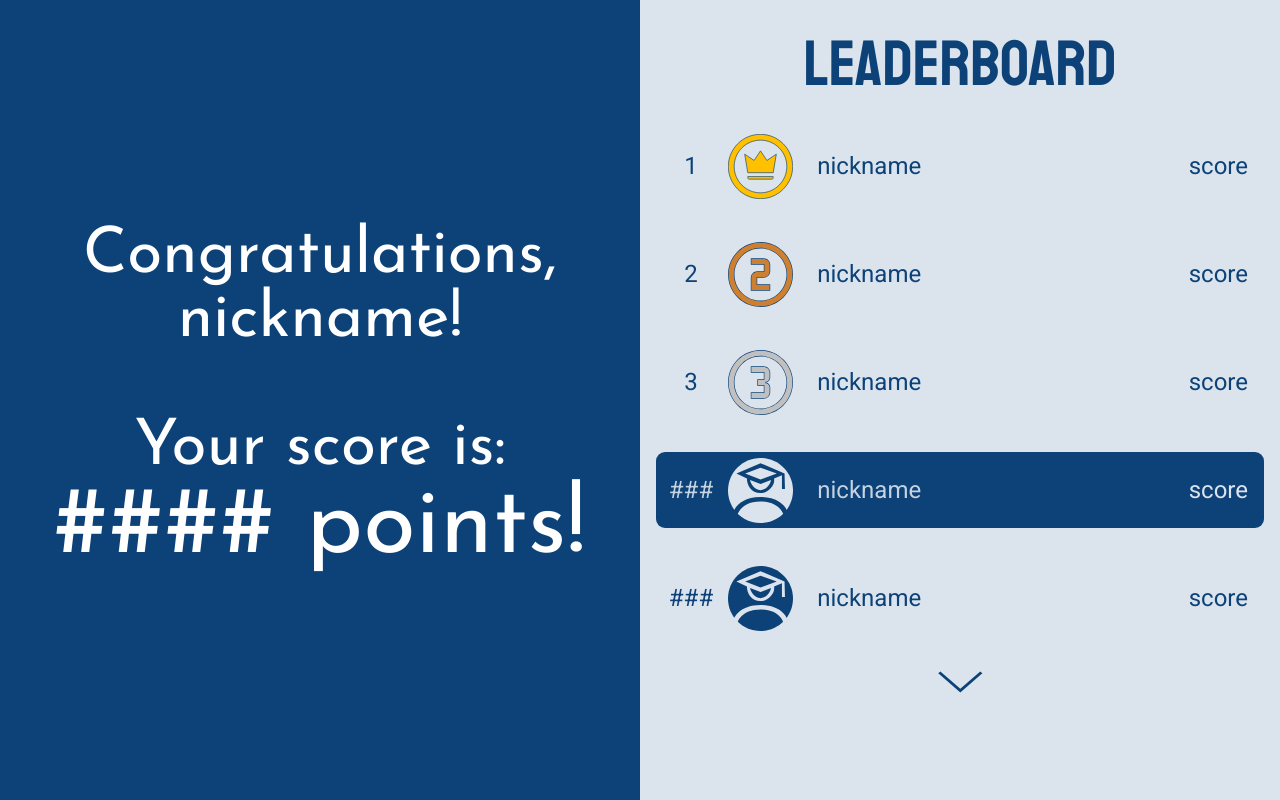
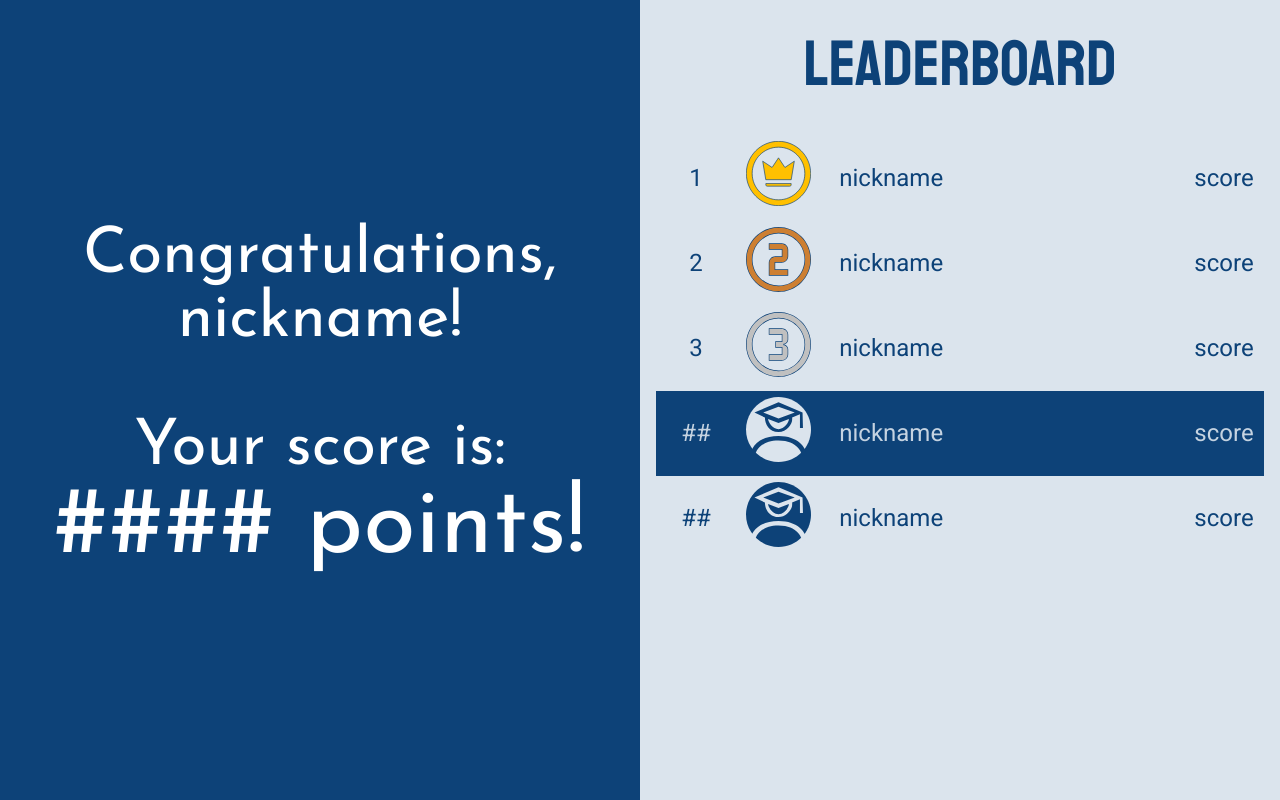
Before and after one commit to InnoSWP/Intaby, a Django app: template web-app/static/templates/leaderboard.html in a window 1280 px wide. Run offline with Django 4.2, Linux system fonts and the light colour scheme; the template is opened without the code that fills it, so the values that code supplies are empty.

Commit message:
Leaderboard

```diff
--- a/web-app/static/styles/new_style.css
+++ b/web-app/static/styles/new_style.css
@@ -984,14 +984,13 @@ body::-webkit-scrollbar {
 .Board {
     /* Size */
     width: 100vw;
-    height: 100vh;
 
     /* Display */
     display: flex;
     justify-content: space-between;
     align-items: center;
-    overflow: hidden;
-    text-align: center;
+    text-align: center;
+
 }
 .Board-left {
     background: #0D4278;
@@ -1009,8 +1008,9 @@ body::-webkit-scrollbar {
 }
 .user-result {
     /* Size */
-    width: 100%;
-    height: 100%;
+    min-width: 100vw;
+    max-width: 100vw;
+    height: 100vh;
 
     /* Display */
     display: flex;
@@ -1059,6 +1063,10 @@ body::-webkit-scrollbar {
     justify-content: flex-end;
     align-items: center;
 }
+td {
+    /*border: solid 1px #000;*/
+    padding: 10px;
+}
 .leaderboard {
     /* Size */
     width: 95%;
@@ -1068,8 +1076,9 @@ body::-webkit-scrollbar {
     display: flex;
     flex-direction: column;
     flex-wrap: nowrap;
+    align-items: center;
+    align-content: center;
     justify-content: flex-start;
-    align-items: center;
 }
 .leaderboard_title {
     /* Size */
@@ -1089,208 +1098,126 @@ body::-webkit-scrollbar {
     text-align: center;
 
     /* Other */
-    margin: 24px;
-}
-.leaderboard_user-result {
-    /* Size */
+    margin: 24px 0 0 0;
+}
+.leaderboard_table {
+    /* Size */
+
+    /* Others */
+    border-spacing: 0;
+    border-collapse: separate;
+    overflow-y: scroll;
+}
+.leaderboard_table-header-place,
+.leaderboard_table-header-icon,
+.leaderboard_table-header-name,
+.leaderboard_table-header-score {
+    color: #0D4278;
+
+    /* Font */
+    font-family: 'Roboto', serif;
+    font-size: 16px;
+    font-weight: 400;
+    font-style: normal;
+    text-align: left;
+
+    /* Others */
+    padding-bottom: 5%;
+}
+.leaderboard_table-header-score,
+.leaderboard_table-header-place{
+    min-width: 78px;
+    text-align: center;
+}
+.leaderboard_table-header-name {
     width: 100%;
-    height: auto;
-
-    /* Display */
-    display: flex;
-    flex-direction: row;
-    flex-wrap: nowrap;
-    justify-content: space-between;
-    align-items: center;
-    align-content: center;
-
-    /* Others */
-    margin-bottom: 32px;
-}
-.leaderboard_user-result-left {
-    /* Size */
-    width: auto;
-    height: 100%;
-
-    /* Display */
-    display: flex;
-    flex-direction: row;
-    flex-wrap: nowrap;
-    justify-content: left;
-    align-items: center;
-    float: left;
-}
-.leaderboard_user-place-box {
-    /* Size */
-    max-width: 70px;
-    min-width: 70px;
-
-    /* Display */
-    display: flex;
-    flex-direction: column;
-    flex-wrap: nowrap;
-    align-content: center;
-    justify-content: center;
-}
-.leaderboard_user-place-text {
+    padding-left: 3%;
+}
+.leaderboard_table-user-place,
+.leaderboard_table-user-name,
+.leaderboard_table-user-score {
     color: #0D4278;
 
-    width: 100%;
+    /* Size */
+    min-width: 50px;
+
     /* Font */
     font-family: 'Roboto', serif;
     font-size: 24px;
     font-weight: 400;
     font-style: normal;
 
-    /* Display */
-    display: flex;
-    flex-direction: column;
-    flex-wrap: nowrap;
-    align-content: center;
-    justify-content: center;
-}
+    /* Others */
+
+}
+.leaderboard_table-user-name{
+    text-align: left;
+    padding-left: 3%;
+}
+.leaderboard_table-user-score{
+    text-align: center;
+}
+.leaderboard_table-user-icon {
+    padding-top: 1%;
+}
+.leaderboard_table-me {
+    background-color: #0D4278;
+
+    border-radius: 10px;
+}
+.leaderboard_table-me-place,
+.leaderboard_table-me-name,
+.leaderboard_table-me-score {
+    color: #C5D3E1;
+
+    /* Size */
+    min-width: 50px;
+
+    /* Font */
+    font-family: 'Roboto', serif;
+    font-size: 24px;
+    font-weight: 400;
+    font-style: normal;
+
+    /* Others */
+}
+.leaderboard_table-me-score {
+    text-align: center;
+}
+.leaderboard_table-me-name{
+    text-align: left;
+    padding-left: 3%;
+}
+
 .leaderboard_1st-place-icon,
 .leaderboard_2nd-place-icon,
 .leaderboard_3rd-place-icon,
-.leaderboard_user-icon,
+.leaderboard_me-icon,
 .leaderboard_student-icon {
     /* Size */
     width: 65px;
     height: 65px;
 
     /* Others */
-    margin-left: 1%;
-}
-.leaderboard_user-name {
-    color: #0D4278;
-
-    /* Font */
-    font-family: 'Roboto', serif;
-    font-size: 24px;
-    font-weight: 400;
-    font-style: normal;
-
-    /* Display */
-    display: flex;
-    align-items: center;
-    text-align: center;
-
-    /* Other */
-    margin-left: 10%;
-}
-.leaderboard_user-result-right {
-    /* Size */
-    width: auto;
-    height: 100%;
-
-    /* Display */
-    display: flex;
-    flex-direction: row;
-    flex-wrap: nowrap;
-    justify-content: flex-end;
-    align-items: center;
-    align-content: center;
-    float: right;
-}
-.leaderboard_user-score {
-    color: #0D4278;
-
-    /* Font */
-    font-family: 'Roboto', serif;
-    font-size: 24px;
-    font-weight: 400;
-    font-style: normal;
-
-    /* Display */
-    display: flex;
-    flex-direction: column;
-    flex-wrap: nowrap;
-    align-content: center;
-    justify-content: center;
-
-    /* Other */
-    margin-right: 16px;
-}
-.leaderboard_user-result-me {
-    background-color: #0D4278;
-
-    /* Size */
-    width: 100%;
-    height: auto;
-
-    /* Display */
-    display: flex;
-    flex-direction: row;
-    flex-wrap: nowrap;
-    justify-content: space-between;
-    align-items: center;
-    align-content: center;
-
-    /* Others */
-    margin-bottom: 32px;
-    border-radius: 9px;
-}
-.leaderboard_user-place-text-me {
-    color: #C5D3E1;
-
-    /* Font */
-    font-family: 'Roboto', serif;
-    font-size: 24px;
-    font-weight: 400;
-    font-style: normal;
-
-    /* Display */
-    display: flex;
-    flex-direction: column;
-    flex-wrap: nowrap;
-    align-content: center;
-    justify-content: center;
-}
-.leaderboard_user-name-me {
-    color: #C5D3E1;
-
-    /* Font */
-    font-family: 'Roboto', serif;
-    font-size: 24px;
-    font-weight: 400;
-    font-style: normal;
-
-    /* Display */
-    display: flex;
-    flex-direction: column;
-    flex-wrap: nowrap;
-    align-content: center;
-    justify-content: center;
-
-    /* Other */
-    margin-left: 10%;
-}
-.leaderboard_user-score-me {
-    color: #DBE4ED;
-
-    /* Font */
-    font-family: 'Roboto', serif;
-    font-size: 24px;
-    font-weight: 400;
-    font-style: normal;
-
-    /* Display */
-    display: flex;
-    flex-direction: column;
-    flex-wrap: nowrap;
-    align-content: center;
-    justify-content: center;
-
-    /* Other */
-    margin-right: 16px;
-}
-.leaderboard_scroll-up,
-.leaderboard_scroll-down {
+
+}
+
+.leaderboard_scroll-up {
     /* Size */
     height: 28px;
     width: 55px;
-}
-
+
+    display: flow;
+    float: top;
+}
+.leaderboard_scroll-down {
+    /* Size */
+    height: 28px;
+    width: 55px;
+
+    display: flow;
+    float: bottom;
+}
 /* Media */
 
 @media (max-width: 576px) {
--- a/web-app/static/templates/leaderboard.html
+++ b/web-app/static/templates/leaderboard.html
@@ -51,73 +51,45 @@
                 <!--Оглавление блока-->
                 <legend class="leaderboard_title">Leaderboard</legend>
                 <!--Scroll-block со всеми участниками-->
-                <fieldset style="width: 100%; margin: 0; padding: 0; border:0;">
-                    <!--Далее - перечесление всех типов участников-->
-                    <!--Вот отсюда и начинается работа с базой данных-->
-                    <!--Каждый участник имеет собственный блок leaderboard_user-result,
-                    а его содержание - зависит от типа участника-->
-                    <div class="leaderboard_user-result">
-                        <div class="leaderboard_user-result-left">
-                            <div class="leaderboard_user-place-box">
-                                <p class="leaderboard_user-place-text">1</p>
-                            </div>
-                            <img class="leaderboard_1st-place-icon" src="/web-app/static/images/leaderboard_1st-place.svg"/>
-                            <p class="leaderboard_user-name">nickname</p>
-                        </div>
-                        <div class="leaderboard_user-result-right">
-                            <p class="leaderboard_user-score">score</p>
-                        </div>
-                    </div>
-                    <div class="leaderboard_user-result">
-                        <div class="leaderboard_user-result-left">
-                            <div class="leaderboard_user-place-box">
-                                <p class="leaderboard_user-place-text">2</p>
-                            </div>
-                            <img class="leaderboard_2nd-place-icon" src="/web-app/static/images/leaderboard_2nd-place.svg"/>
-                            <p class="leaderboard_user-name">nickname</p>
-                        </div>
-                        <div class="leaderboard_user-result-right">
-                            <p class="leaderboard_user-score">score</p>
-                        </div>
-                    </div>
-                    <div class="leaderboard_user-result">
-                        <div class="leaderboard_user-result-left">
-                            <div class="leaderboard_user-place-box">
-                                <p class="leaderboard_user-place-text">3</p>
-                            </div>
-                            <img class="leaderboard_3rd-place-icon" src="/web-app/static/images/leaderboard_3rd-place.svg"/>
-                            <p class="leaderboard_user-name">nickname</p>
-                        </div>
-                        <div class="leaderboard_user-result-right">
-                            <p class="leaderboard_user-score">score</p>
-                        </div>
-                    </div>
-                    <div class="leaderboard_user-result-me">
-                        <div class="leaderboard_user-result-left">
-                            <div class="leaderboard_user-place-box">
-                                <p class="leaderboard_user-place-text-me">###</p>
-                            </div>
-                            <img class="leaderboard_user-icon" src="/web-app/static/images/leaderboard_user.svg"/>
-                            <p class="leaderboard_user-name-me">nickname</p>
-                        </div>
-                        <div class="leaderboard_user-result-right">
-                            <p class="leaderboard_user-score-me">score</p>
-                        </div>
-                    </div>
-                    <div class="leaderboard_user-result">
-                        <div class="leaderboard_user-result-left">
-                            <div class="leaderboard_user-place-box">
-                                <p class="leaderboard_user-place-text">###</p>
-                            </div>
-                            <img class="leaderboard_student-icon" src="/web-app/static/images/leaderboard_student.svg"/>
-                            <p class="leaderboard_user-name">nickname</p>
-                        </div>
-                        <div class="leaderboard_user-result-right">
-                            <p class="leaderboard_user-score">score</p>
-                        </div>
-                    </div>
-                </fieldset>
-                <img class="leaderboard_scroll-down" src="/web-app/static/images/leaderboard_scroll-down.svg"/>
+                <table class="leaderboard_table">
+                    <tr>
+                        <th class="leaderboard_table-header-place"></th>
+                        <th class="leaderboard_table-header-icon"></th>
+                        <th class="leaderboard_table-header-name"></th>
+                        <th class="leaderboard_table-header-score"></th>
+                    </tr>
+                    <tr>
+                        <td class="leaderboard_table-user-place">1</td>
+                        <td class="leaderboard_table-user-icon"><img class="leaderboard_1st-place-icon" src="/web-app/static/images/leaderboard_1st-place.svg"/></td>
+                        <td class="leaderboard_table-user-name">nickname</td>
+                        <td class="leaderboard_table-user-score">score</td>
+                    </tr>
+                    <tr>
+                        <td class="leaderboard_table-user-place">2</td>
+                        <td class="leaderboard_table-user-icon"><img class="leaderboard_2nd-place-icon" src="/web-app/static/images/leaderboard_2nd-place.svg"/></td>
+                        <td class="leaderboard_table-user-name">nickname</td>
+                        <td class="leaderboard_table-user-score">score</td>
+                    </tr>
+                    <tr>
+                        <td class="leaderboard_table-user-place">3</td>
+                        <td class="leaderboard_table-user-icon"><img class="leaderboard_3rd-place-icon" src="/web-app/static/images/leaderboard_3rd-place.svg"/></td>
+                        <td class="leaderboard_table-user-name">nickname</td>
+                        <td class="leaderboard_table-user-score">score</td>
+                    </tr>
+                    <tr class="leaderboard_table-me">
+                        <td class="leaderboard_table-me-place">##</td>
+                        <td class="leaderboard_table-user-icon"><img class="leaderboard_me-icon" src="/web-app/static/images/leaderboard_user.svg"/></td>
+                        <td class="leaderboard_table-me-name">nickname</td>
+                        <td class="leaderboard_table-me-score">score</td>
+                    </tr>
+                    <tr>
+                        <td class="leaderboard_table-user-place">##</td>
+                        <td class="leaderboard_table-user-icon"><img class="leaderboard_student-icon" src="/web-app/static/images/leaderboard_student.svg"/></td>
+                        <td class="leaderboard_table-user-name">nickname</td>
+                        <td class="leaderboard_table-user-score">score</td>
+                    </tr>
+                </table>
+                <!--<img class="leaderboard_scroll-down" src="/web-app/static/images/leaderboard_scroll-down.svg"/>-->
             </div>
         </div>
 
```
Also changed, not shown: other parts of web-app/static/styles/new_style.css (+148 -0 lines).
